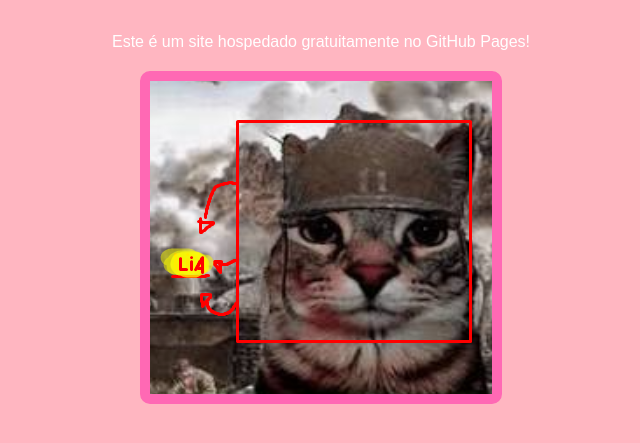
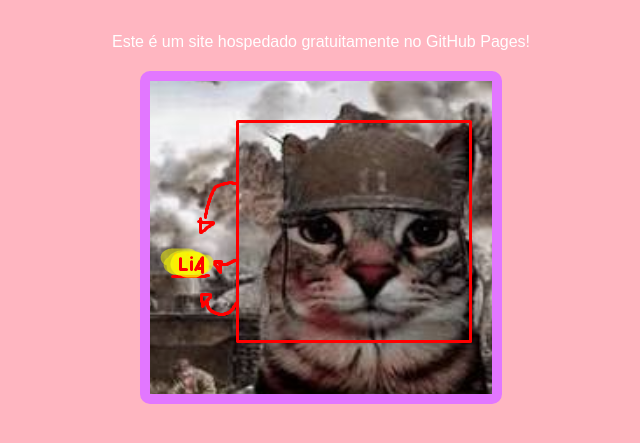
Before and after one commit to rober0te/Surpresinha, a plain HTML site: page index.html in a window 1280 px wide. Shown: the part 229-672 px from the top of the page, without its empty margins (319-959 px from the left). Drawn offline with Linux system fonts and the light colour scheme.

Commit message:
Update styles.css

```diff
--- a/styles.css
+++ b/styles.css
@@ -26,5 +26,5 @@ img {
     max-width: 100%;
     height: auto;
     border-radius: 10px;
-    border: 10px solid #ff69b4; /* Moldura rosa mais escura, aumentada para 10px */
+    border: 10px solid #E277FF; /* Moldura com a cor E277FF */
 }
```
